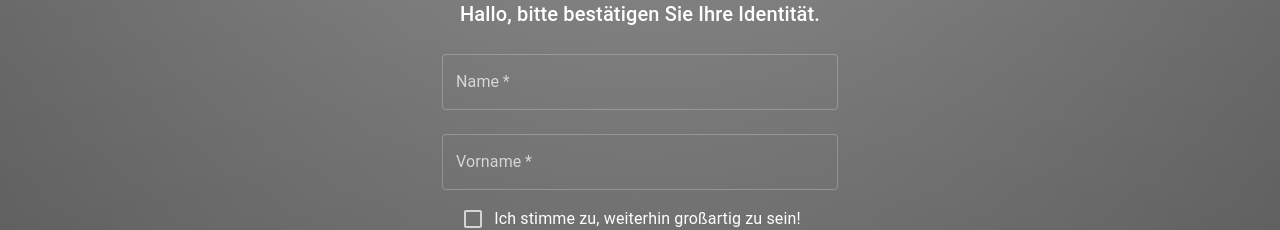
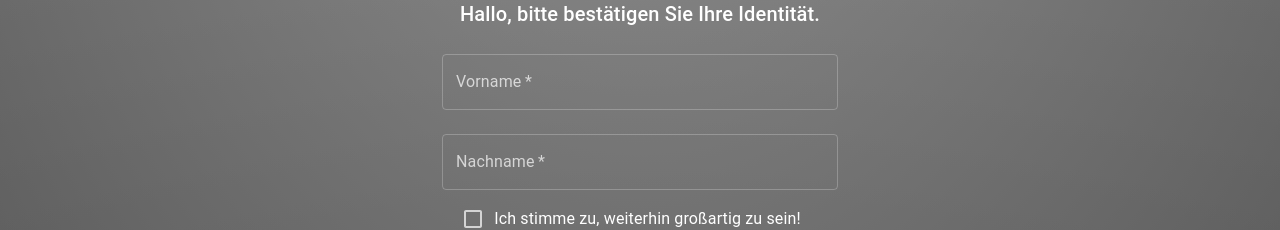
Before and after one commit to DmytroMatrosov/50club, a React (Create React App) app: page /#/login in a window 1280 px wide. Shown: the part 343-573 px from the top of the page. Built offline with nearby package versions, Linux system fonts and the light colour scheme.

Commit message:
typo & pic fix

```diff
--- a/src/Auth.js
+++ b/src/Auth.js
@@ -1,10 +1,10 @@
 const ValidCreds = {
-  name: "Roberto",
-  vorname: "Ferraro",
+  vorname: "Roberto",
+  nachname: "Ferraro",
 };
 
-const isCredsValid = ({ name, vorname }) => {
-  return name === ValidCreds.name && vorname === ValidCreds.vorname;
+const isCredsValid = ({ nachname, vorname }) => {
+  return nachname === ValidCreds.nachname && vorname === ValidCreds.vorname;
 };
 
 export const auth = ({ person, setAuth }) => {
--- a/src/components/Glückwunsch.js
+++ b/src/components/Glückwunsch.js
@@ -10,7 +10,6 @@ import Checkbox from "@mui/material/Checkbox";
 import Button from "@mui/material/Button";
 
 import Grow from "@mui/material/Grow";
-import Zoom from "@mui/material/Zoom";
 
 import ro from "../assets/ro.jpg";
 
@@ -45,8 +44,8 @@ const Glückwunsch = () => {
             sx={{
               boxShadow: 5,
               margin: "48px 0",
-              width: "auto",
-              height: "20vh",
+              width: "280px",
+              height: "330px",
             }}
           />
         </Grow>
@@ -68,7 +67,7 @@ const Glückwunsch = () => {
               value={isAwesome}
               onChange={(e) => setIsAwesome(!isAwesome)}
               control={<Checkbox value="remember" color="primary" />}
-              label="Ich werde noch coole!"
+              label="Ich werde noch cooler!"
             />
             <Button
               onClick={handleButtonClick}
--- a/src/components/Login.js
+++ b/src/components/Login.js
@@ -20,8 +20,8 @@ const Login = () => {
 
   const { isAuth, setIsAuth } = useContext(AuthContext);
 
-  const [name, setName] = useState("");
   const [vorname, setVorname] = useState("");
+  const [nachname, setNachname] = useState("");
   const [isAge, setIsAge] = useState(false);
 
   useEffect(() => {
@@ -34,8 +34,8 @@ const Login = () => {
     e.preventDefault();
     auth({
       person: {
-        name,
         vorname,
+        nachname,
       },
       setAuth: setIsAuth,
     });
@@ -70,21 +70,21 @@ const Login = () => {
                 margin="normal"
                 required
                 fullWidth
-                id="name"
-                label="Name"
-                name="name"
-                value={name}
-                onChange={(e) => setName(e.target.value)}
+                id="vorname"
+                name="vorname"
+                label="Vorname"
+                value={vorname}
+                onChange={(e) => setVorname(e.target.value)}
               />
               <TextField
                 margin="normal"
                 required
                 fullWidth
-                name="vorname"
-                label="Vorname"
-                id="vorname"
-                value={vorname}
-                onChange={(e) => setVorname(e.target.value)}
+                id="nachname"
+                name="nachname"
+                label="Nachname"
+                value={nachname}
+                onChange={(e) => setNachname(e.target.value)}
               />
               <FormControlLabel
                 value={isAge}
```
